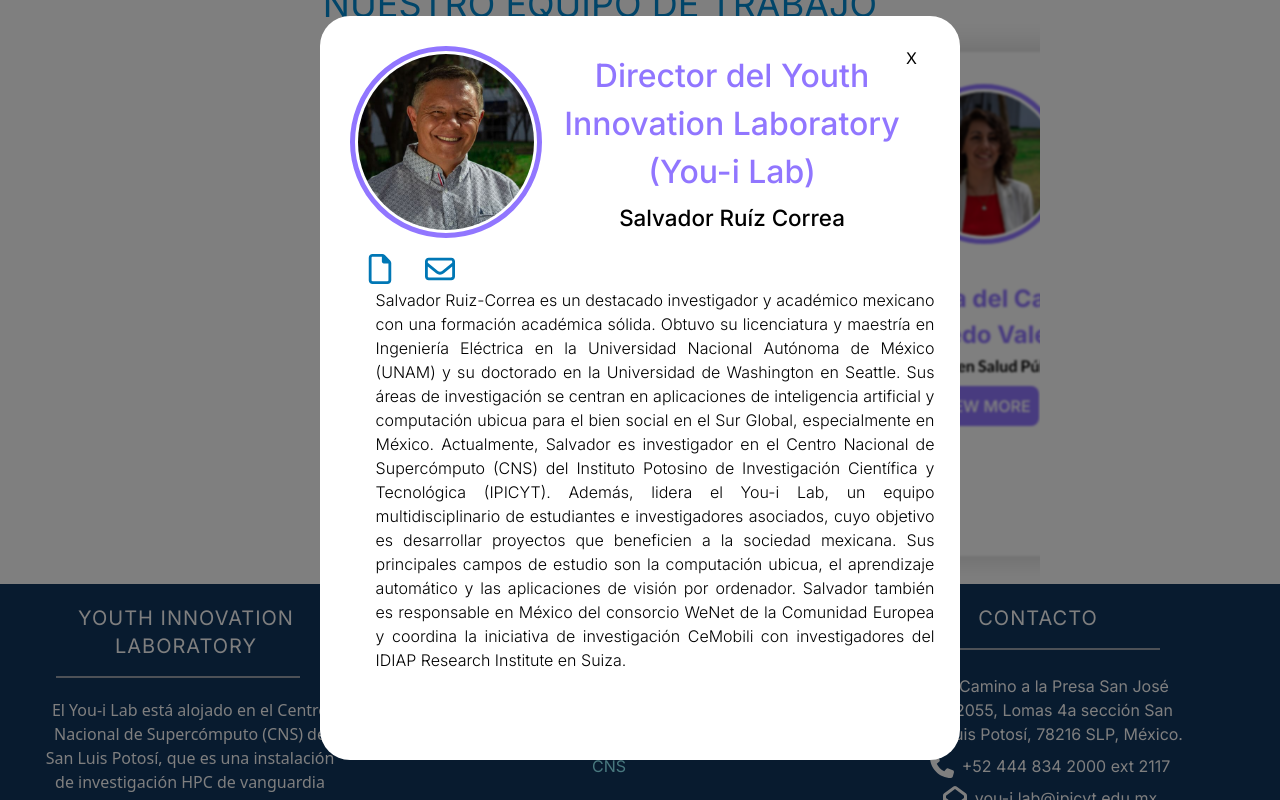
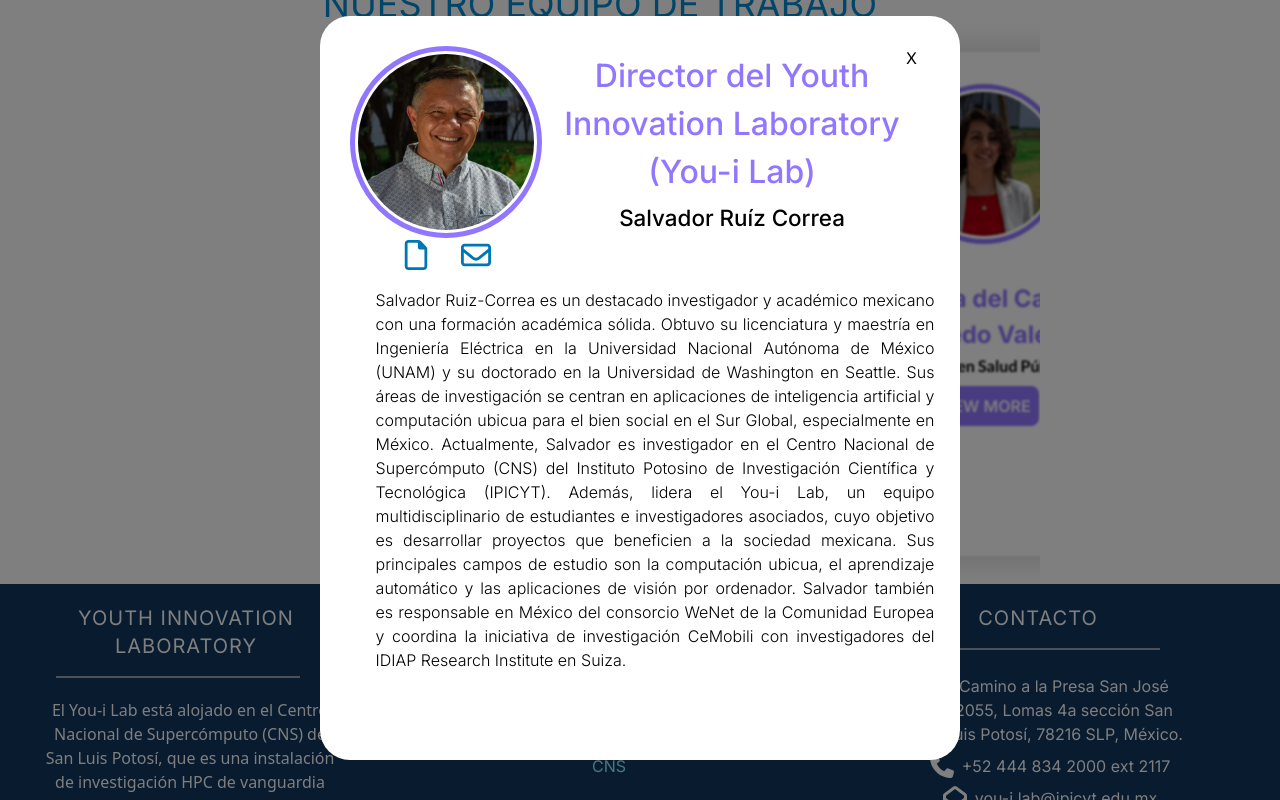
Before and after one commit to Martinvega17/you-ilab-next, a Next.js app: page /About in a window 1280 px wide. Both pictures are taken after a click on the element 600 px from the left and 2160 px from the top of the page. Shown: the part 1760-2560 px from the top of the page. Built offline with nearby package versions, Linux system fonts and the light colour scheme.

Commit message:
modificacion de estilos del modal

```diff
--- a/app/styles/Modal.css
+++ b/app/styles/Modal.css
@@ -129,26 +129,15 @@
 /* Estilos para el contenedor de enlaces dentro del modal */
 .modal__links-container {
   text-align: left;
-  float: left;
-  margin-top: 1rem;
-  justify-content: center;
-  align-items: center;
-
+  display: flex;
+  justify-content: center; /* Alinea los elementos horizontalmente al centro */
+  align-items: center; /* Alinea los elementos verticalmente al centro */
+  width: 100%;
 }
 
 /* Estilos para las imágenes dentro del contenedor */
-.modal__links-container {
-  text-align: left;
-  float: left;
-  clear: both;
-  width: 100%;
-  margin-top: -2rem;
-}
-
-
 .modal__links-container .icon {
   width: 40px;
-  margin:  10px;
+  margin: 10px;
   height: 30px;
-  margin-top: 1rem;
 }
--- a/components/SwiperCarousel.jsx
+++ b/components/SwiperCarousel.jsx
@@ -96,15 +96,7 @@ const SwiperCarousel = () => {
                             </button>
                             <div className="card__image">
                                 <Image src={expandedCard.image} alt="card image" />
-                            </div>
-                            <div className="card__content">
-                                <span className="card__title dark:text-black text-center">
-                                    {expandedCard.profession}
-                                </span>
-                                <span className="card__name font-bold text-center">{expandedCard.name}</span>
-                            </div>
-                                <p className="card__text dark:text-black ">{expandedCard.text}</p>
-                            <div className="modal__links-container">
+                                <div className="modal__links-container">
                                 {expandedCard.cv && (
                                     <a href={expandedCard.cv} target="_blank" rel="noopener noreferrer">
                                         <FontAwesomeIcon icon={faFile} style={{ color: "#0077B5" }} className="icon"/>
@@ -126,6 +118,15 @@ const SwiperCarousel = () => {
                                     </a>
                                 )}
                             </div>
+                            </div>
+                            <div className="card__content">
+                                <span className="card__title dark:text-black text-center">
+                                    {expandedCard.profession}
+                                </span>
+                                <span className="card__name font-bold text-center">{expandedCard.name}</span>
+                            </div>
+                                <p className="card__text dark:text-black ">{expandedCard.text}</p>
+
 
                         </>
                     )}
```
